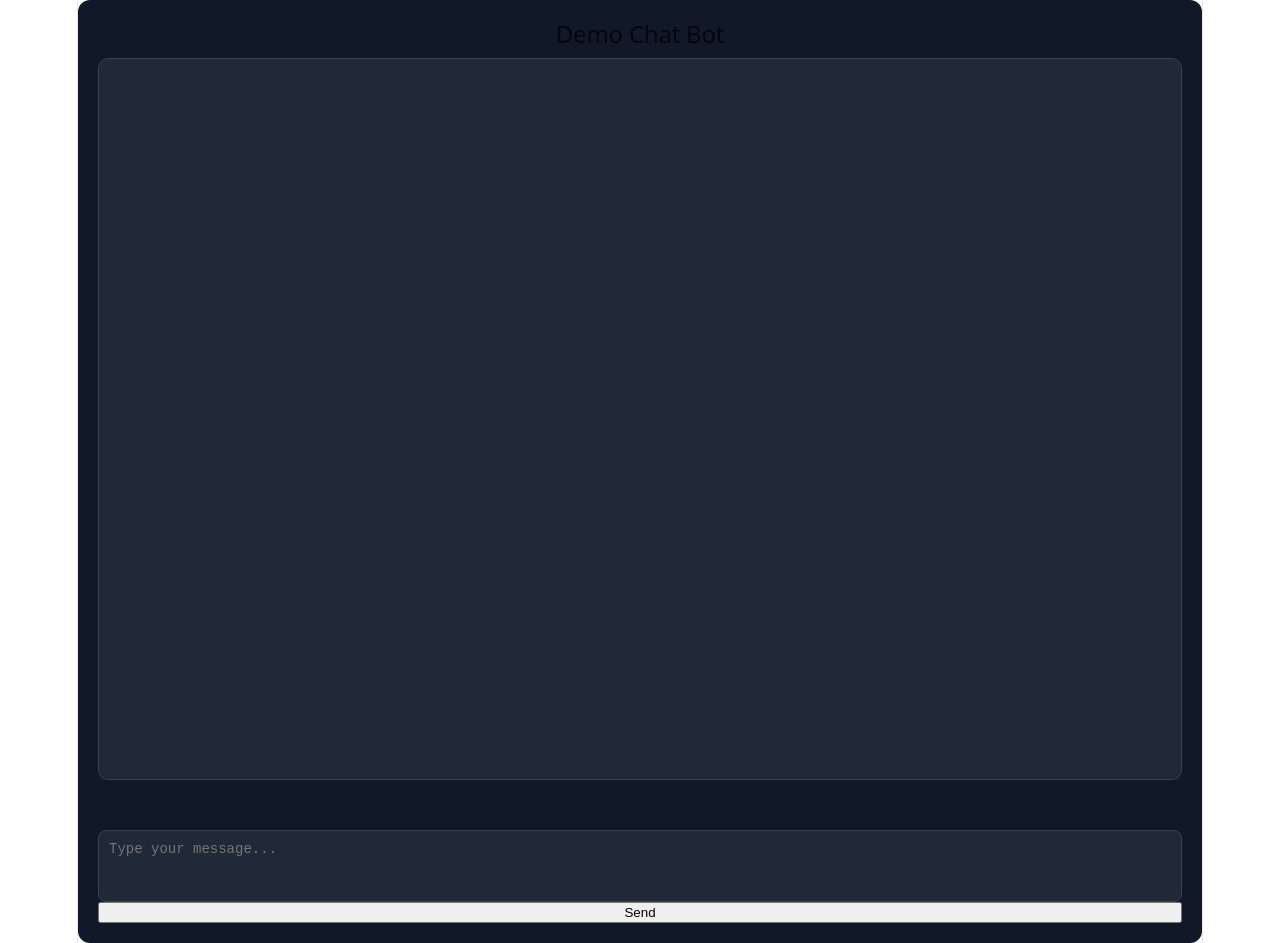
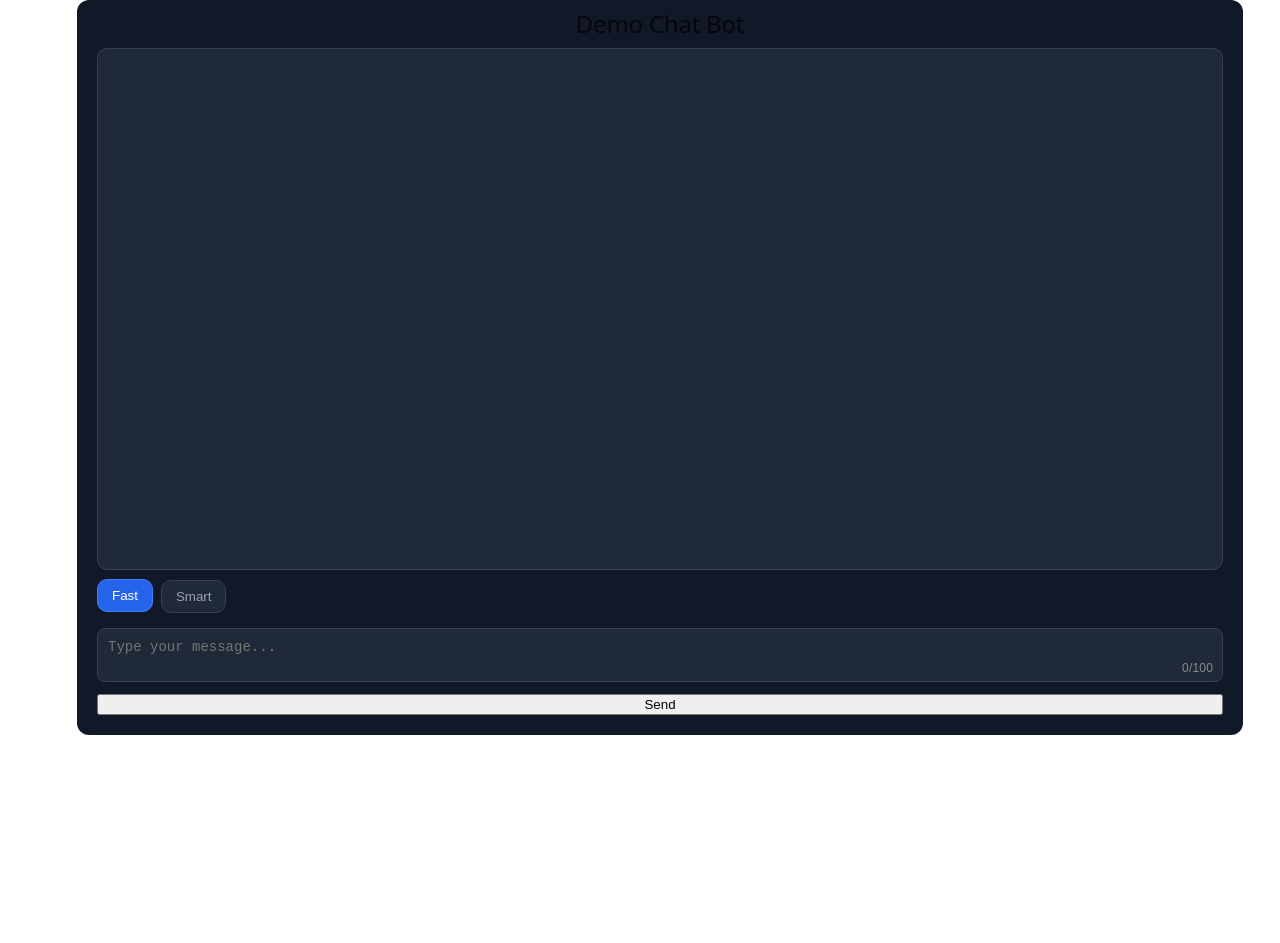
Before and after one commit to Hmm-09876/cloudflare-workers-ai-chat, a React (Vite) app: page / in a window 1280 px wide. After the commit the page ends 800 px from the top, so only its background shows below. Built offline with nearby package versions, Linux system fonts and the light colour scheme.

Commit message:
updated 0.0.0

```diff
--- a/src/App.jsx
+++ b/src/App.jsx
@@ -1,180 +1,8 @@
-// import { useState, useRef, useEffect } from "react";
-
-// export default function App() {
-//   const [messages, setMessages] = useState([]);
-//   const [input, setInput] = useState("");
-//   const [loading, setLoading] = useState(false);
-//   const chatEndRef = useRef(null);
-
-//   // const buildPayloadMessages = (currentMessages, userText) => {
-//   //   // const recentMessages = currentMessages.slice(-20).map((m) => ({
-//   //   //   role: m.role === "assistant" ? "assistant" : "user",
-//   //   //   content: m.content,
-//   //   // }));
-
-//   //   const recentMessages = currentMessages.slice(-20);
-
-//   //   return [
-//   //     ...recentMessages,
-//   //     { role: "user", content: userText },
-//   //   ];
-//   // };
-
-//   const sendMessage = async () => {
-//     if (!input.trim() || loading) return;
-
-//     const userText = input.trim();
-
-//     setMessages((prev) => [...prev, { role: "user", content: userText }]);
-//     setInput("");
-//     setLoading(true);
-
-//     try {
-//       // const payloadMessages = buildPayloadMessages(messages, userText);
-
-//       const payloadMessages = [...messages.slice(-20), { role: "user", content: userText }];
-
-//       const res = await fetch("/api/chat", {
-//         method: "POST",
-//         headers: { "Content-Type": "application/json" },
-//         body: JSON.stringify({ messages: payloadMessages }),
-//       });
-
-//       if (!res.ok) {
-//         throw new Error(`HTTP ${res.status}`);
-//       }
-
-//       const data = await res.json();
-//       console.log("API DATA: ", data);
-
-//       const reply = data.response;
-
-//       if (typeof reply !== "string" || !reply.trim()) {
-//         throw new Error("Invalid AI resp");
-//       }
-
-//       setMessages((prev) => [
-//         ...prev,
-//         { role: "assistant", content: reply },
-//       ]);
-//     } catch (err) {
-//       const errMess = err instanceof Error ? err.message : "unknown err";
-//       setMessages((prev) => [
-//         ...prev,
-//         {
-//           role: "assistant",
-//           content: `API err: ${errMess}`,
-//         },
-//       ]);
-//     } finally {
-//       setLoading(false);
-//     }
-//   };
-
-//   const handleKeyDown = (e) => {
-//     if (e.key === "Enter" && !e.shiftKey) {
-//       e.preventDefault();
-//       sendMessage();
-//     }
-//   };
-
-//   useEffect(() => {
-//     chatEndRef.current?.scrollIntoView({ behavior: "smooth" });
-//   }, [messages]);
-
-//   return (
-//     <div style={styles.container}>
-//       <h2 style={styles.title}>Demo Chat Bot</h2>
-
-//       <div style={styles.chatBox}>
-//         {messages.map((msg, i) => (
-//           <div
-//             key={i}
-//             style={{
-//               ...styles.message,
-//               alignSelf: msg.role === "user" ? "flex-end" : "flex-start",
-//               backgroundColor: msg.role === "user" ? "#2563eb" : "#374151",
-//               color: "#fff"
-//             }}
-//           >
-//             {msg.content}
-//           </div>
-//         ))}
-
-//         <div ref={chatEndRef} />
-//       </div>
-
-//       <textarea
-//         value={input}
-//         onChange={(e) => setInput(e.target.value)}
-//         onKeyDown={handleKeyDown}
-//         placeholder="Type your message..."
-//         style={styles.input}
-//       />
-//     </div>
-//   );
-// }
-
-// const styles = {
-//   container: {
-//     maxWidth: "100%",
-//     maxWidth: 1400,
-//     fontFamily: "Arial, sans-serif",
-//     display: "flex",
-//     flexDirection: "column",
-//     backgroundColor: "#111827",
-//     padding: 20,
-//     borderRadius: 12,
-//     color: "#fff",
-//     minHeight: "90vh"
-//   },
-//   title: {
-//     textAlign: "center",
-//     marginBottom: 10
-//   },
-//   chatBox: {
-//     border: "1px solid #374151",
-//     borderRadius: 10,
-//     padding: 10,
-//     height: 700,
-//     overflowY: "auto",
-//     display: "flex",
-//     flexDirection: "column",
-//     gap: 8,
-//     backgroundColor: "#1f2937"
-//   },
-//   message: {
-//     padding: "10px 14px",
-//     borderRadius: 16,
-//     maxWidth: "70%",
-//     wordBreak: "break-word",
-
-//     display: "block",
-//     textAlign: "left",
-//     lineHeight: 1.4
-//   },
-//   input: {
-//     marginTop: 50,
-//     padding: 10,
-//     borderRadius: 8,
-//     border: "1px solid #374151",
-//     resize: "none",
-//     minHeight: 50,
-//     fontSize: 14,
-//     backgroundColor: "#1f2937",
-//     color: "#fff",
-//     textAlign: "left"
-//   }
-// };
-
-
-
-
 import { useChat } from "./hooks/useChat";
 import ChatUI from "./components/ChatUI";
 
 export default function App() {
   const chat = useChat();
 
-  return <ChatUI {...chat} onSend={chat.sendMessage} />;
+  return <ChatUI {...chat} />;
 }
--- a/src/components/ChatUI.jsx
+++ b/src/components/ChatUI.jsx
@@ -3,15 +3,19 @@ export default function ChatUI({
     input,
     setInput,
     handleKeyDown,
-    chatEndRef,
+    chatBoxRef,
     loading,
     onSend,
+    mode,
+    setMode,
+    maxInputLength,
+    handleInputChange,
 }) {
     return (
       <div style={styles.container}>
         <h2 style={styles.title}>Demo Chat Bot</h2>
 
-            <div style={styles.chatBox}>
+        <div style={styles.chatBox} ref={chatBoxRef}>
           {messages.map((msg, i) => (
             <div
                 key={i}
@@ -20,25 +24,47 @@ export default function ChatUI({
                 alignSelf: msg.role === "user" ? "flex-end" : "flex-start",
                 backgroundColor: msg.role === "user" ? "#2563eb" : "#374151",
                 color: "#fff"
-                    }}
-                >
+                }}>
               {msg.content}
             </div>
           ))}
-
-                <div ref={chatEndRef} />
         </div>
 
+        <div style={styles.modeRow}>
+          <button
+            onClick={() => setMode("fast")}
+            style={{
+              ...styles.modeButton,
+              ...(mode === "fast" ? styles.modeButtonActive : {})
+            }}>
+            Fast
+          </button>
+          <button
+            onClick={() => setMode("smart")}
+            style={{
+              ...styles.modeButton,
+              ...(mode === "smart" ? styles.modeButtonActive : {})
+            }}>
+            Smart
+          </button>
+        </div>
+
+        <div style={styles.inputWrapper}>
           <textarea
           value={input}
-                onChange={(e) => setInput(e.target.value)}
+          onChange={handleInputChange}
           onKeyDown={handleKeyDown}
           placeholder="Type your message..."
           style={styles.input}
           />
 
+          <div style={styles.counter}>
+            {input.length}/{maxInputLength}
+          </div>
+        </div>
+
         <button onClick={onSend} disabled={loading} style={styles.button}>
-                {loading ? "Sending..." : "Send"}
+          {loading ? "Thinking..." : "Send"}
         </button>
       </div>
     );
@@ -46,7 +72,7 @@ export default function ChatUI({
 
 const styles = {
   container: {
-    maxWidth: "100%",
+    width: "100%",
     maxWidth: 1400,
     fontFamily: "Arial, sans-serif",
     display: "flex",
@@ -55,35 +81,53 @@ const styles = {
     padding: 20,
     borderRadius: 12,
     color: "#fff",
-    minHeight: "90vh"
+    height: "100%",
   },
+
   title: {
     textAlign: "center",
-    marginBottom: 10
+    marginBottom: 10,
+    marginTop: -10,
   },
+
   chatBox: {
     border: "1px solid #374151",
     borderRadius: 10,
     padding: 10,
-    height: 700,
+    height: 500,
     overflowY: "auto",
     display: "flex",
     flexDirection: "column",
     gap: 8,
     backgroundColor: "#1f2937"
   },
+
   message: {
     padding: "10px 14px",
     borderRadius: 16,
     maxWidth: "70%",
     wordBreak: "break-word",
-
     display: "block",
     textAlign: "left",
     lineHeight: 1.4
   },
+
+  inputWrapper: {
+    marginTop: 10,
+    position: "relative",
+  },
+
+  counter: {
+    position: "absolute",
+    right: 10,
+    bottom: 8,
+    fontSize: 12,
+    opacity: 0.45,
+    pointerEvents: "none",
+  },
+
   input: {
-    marginTop: 50,
+    marginTop: 5,
     padding: 10,
     borderRadius: 8,
     border: "1px solid #374151",
@@ -92,6 +136,36 @@ const styles = {
     fontSize: 14,
     backgroundColor: "#1f2937",
     color: "#fff",
-    textAlign: "left"
+    textAlign: "left",
+    boxSizing: "border-box",
+    width: "100%",
+    outline: "none",
+  },
+
+  button: {
+    marginTop: 5,
+  },
+
+  modeRow: {
+    display: "flex",
+    gap: 8,
+    marginTop: 10,
+  },
+
+  modeButton: {
+    padding: "8px 14px",
+    borderRadius: 10,
+    border: "1px solid #374151",
+    background: "#1f2937",
+    color: "#9ca3af",
+    cursor: "pointer",
+    transition: "all 0.15s ease",
+  },
+
+  modeButtonActive: {
+    background: "#2563eb",
+    color: "#fff",
+    border: "1px solid #3b82f6",
+    transform: "translateY(-1px)",
   },
 };
--- a/src/hooks/useChat.js
+++ b/src/hooks/useChat.js
@@ -1,12 +1,23 @@
 import { useState, useRef, useEffect } from "react";
 
+const MAX_INPUT_LENGTH = 100;
 
 export function useChat() {
   const [messages, setMessages] = useState([]);
   const [input, setInput] = useState("");
   const [loading, setLoading] = useState(false);
-  const chatEndRef = useRef(null);
+  const [mode, setMode] = useState("fast");
+  const chatBoxRef = useRef(null);
 
+  const handleInputChange = (e) => {
+    const nextValue = e.target.value;
+
+    if (nextValue.length <= MAX_INPUT_LENGTH) {
+      setInput(nextValue);
+    } else {
+      setInput(nextValue.slice(0, MAX_INPUT_LENGTH));
+    }
+  };
 
   const sendMessage = async () => {
     if (!input.trim() || loading) return;
@@ -23,7 +34,7 @@ export function useChat() {
       const res = await fetch("/api/chat", {
         method: "POST",
         headers: { "Content-Type": "application/json" },
-        body: JSON.stringify({ messages: payloadMessages }),
+        body: JSON.stringify({ messages: payloadMessages, mode }),
       });
 
       if (!res.ok) {
@@ -64,17 +75,23 @@ export function useChat() {
     }
   };
 
+
+
   useEffect(() => {
-    chatEndRef.current?.scrollIntoView({ behavior: "smooth" });
+    const box = chatBoxRef.current;
+    if (box) box.scrollTop = box.scrollHeight;
   }, [messages]);
 
   return {
     messages,
     input,
-    setInput,
     loading,
-    chatEndRef,
-    sendMessage,
+    chatBoxRef,
+    onSend: sendMessage,
     handleKeyDown,
+    handleInputChange,
+    mode,
+    setMode,
+    maxInputLength: MAX_INPUT_LENGTH,
   };
 }
--- a/src/index.css
+++ b/src/index.css
@@ -59,7 +59,7 @@ body {
   max-width: 100%;
   margin: 0 auto;
   text-align: center;
-  border-inline: 1px solid var(--border);
+  /* border-inline: 1px solid var(--border); */
   min-height: 100svh;
   display: flex;
   flex-direction: column;
```
Also changed, not shown: src/index.ts (+8 -1 lines). Lines whose indentation alone changed are shown as unchanged.
